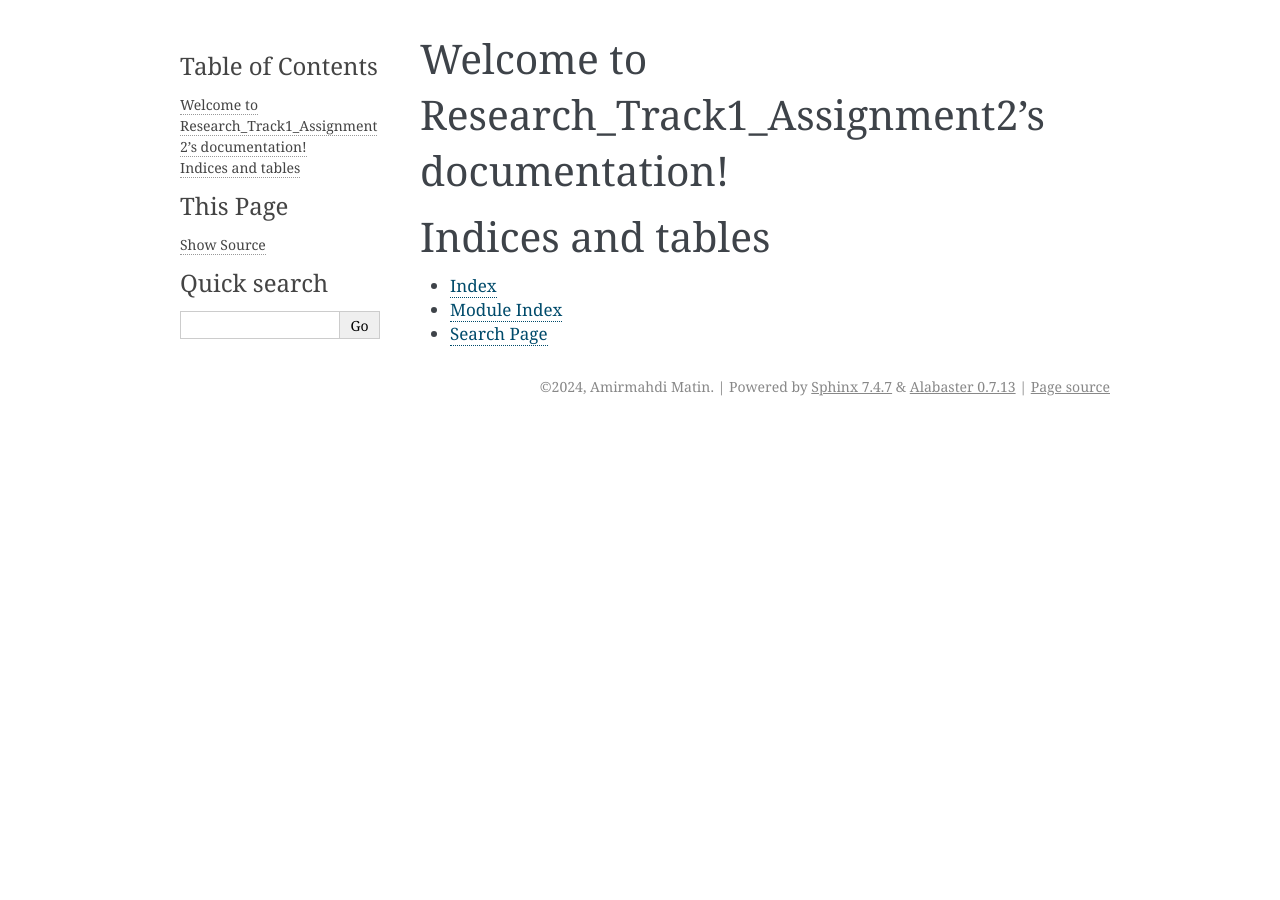
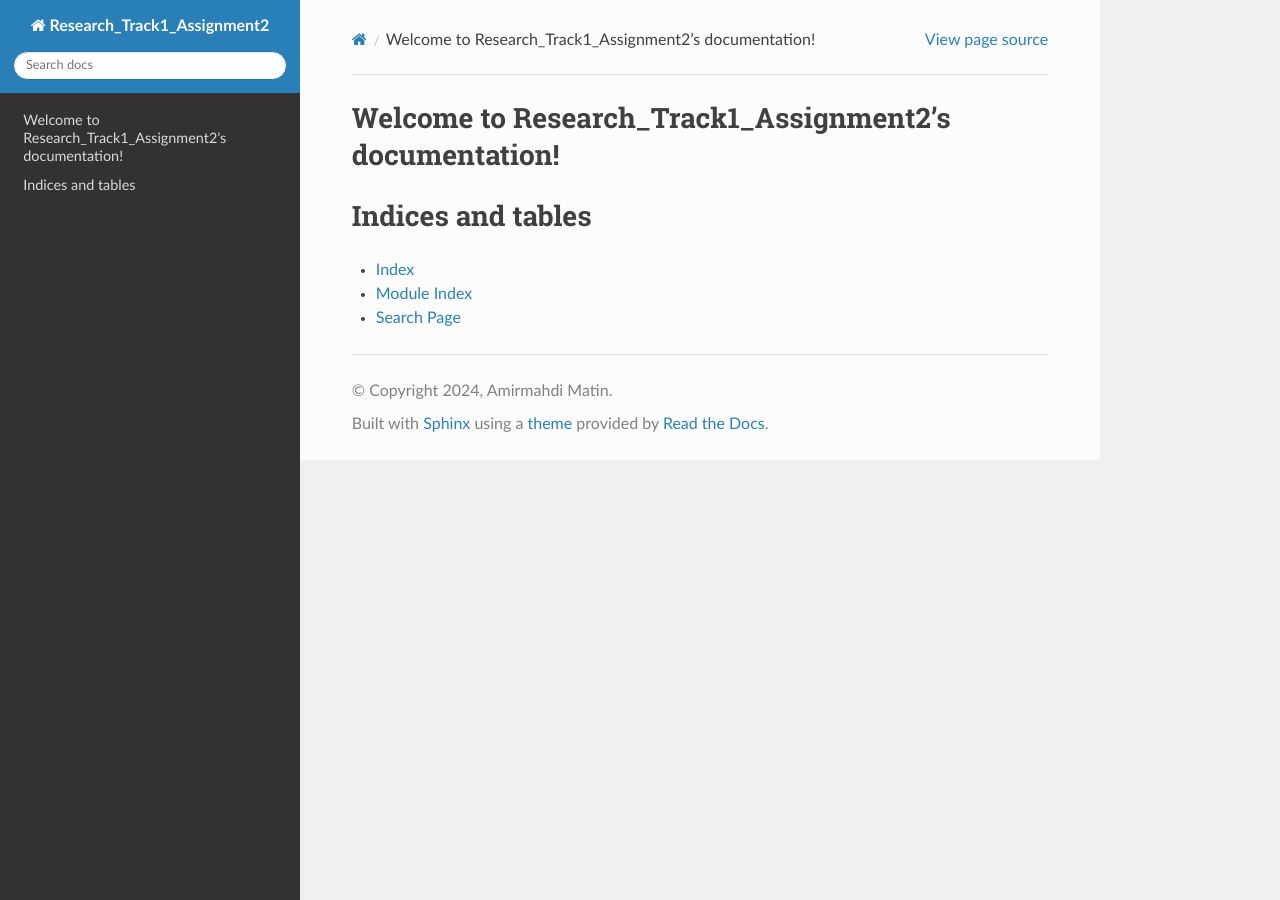
Before and after one commit to amirmat98/Research_Track1_Assignment2, a Sphinx documentation site: the page built from source/index.rst, in a window 1280 px wide. Built offline with Sphinx 7.4.7 and the Read the Docs theme 2.0.0, drawn with Linux system fonts in a browser that asks for light colours; some of the changed lines change nothing that is shown.

Commit message:
adjust conf file

```diff
--- a/source/conf.py
+++ b/source/conf.py
@@ -11,18 +11,39 @@ copyright = '2024, Amirmahdi Matin'
 author = 'Amirmahdi Matin'
 release = '1.0'
 
+import os
+import sys
+sys.path.insert(0, os.path.dirname('../'))
+
+show_author = True
+
 # -- General configuration ---------------------------------------------------
 # https://www.sphinx-doc.org/en/master/usage/configuration.html#general-configuration
 
-extensions = []
+extensions = [
+'sphinx.ext.autodoc',
+'sphinx.ext.doctest',
+'sphinx.ext.intersphinx',
+'sphinx.ext.todo',
+'sphinx.ext.coverage',
+'sphinx.ext.mathjax',
+'sphinx.ext.ifconfig',
+'sphinx.ext.viewcode',
+'sphinx.ext.githubpages',
+"sphinx.ext.napoleon",
+'sphinx.ext.inheritance_diagram',
+'breathe'
+]
 
 templates_path = ['_templates']
 exclude_patterns = []
 
+source_suffix = '.rst'
+master_doc = 'index'
+html_theme = 'sphinx_rtd_theme'
 
 
 # -- Options for HTML output -------------------------------------------------
 # https://www.sphinx-doc.org/en/master/usage/configuration.html#options-for-html-output
 
-html_theme = 'alabaster'
 html_static_path = ['_static']
```
